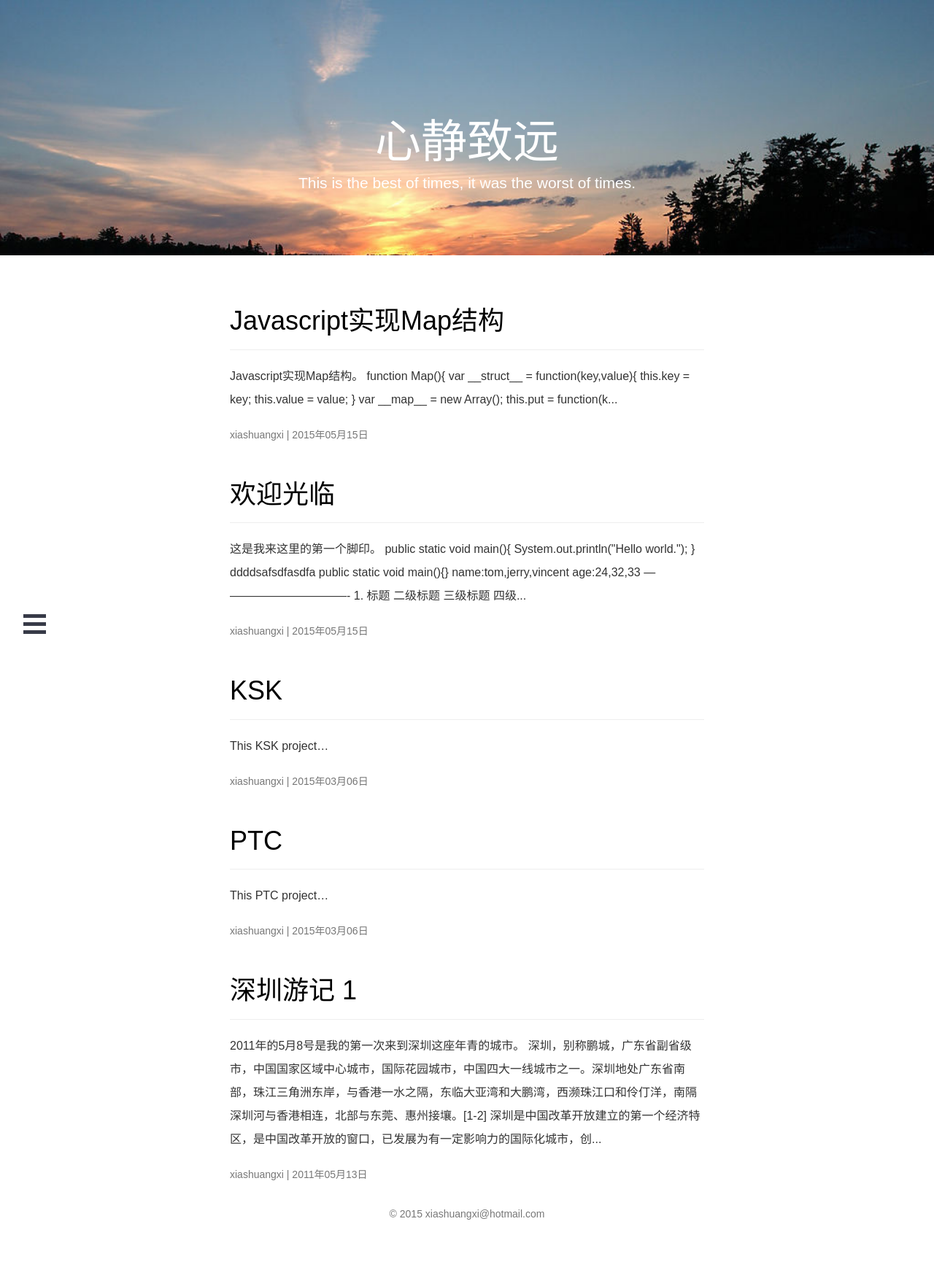
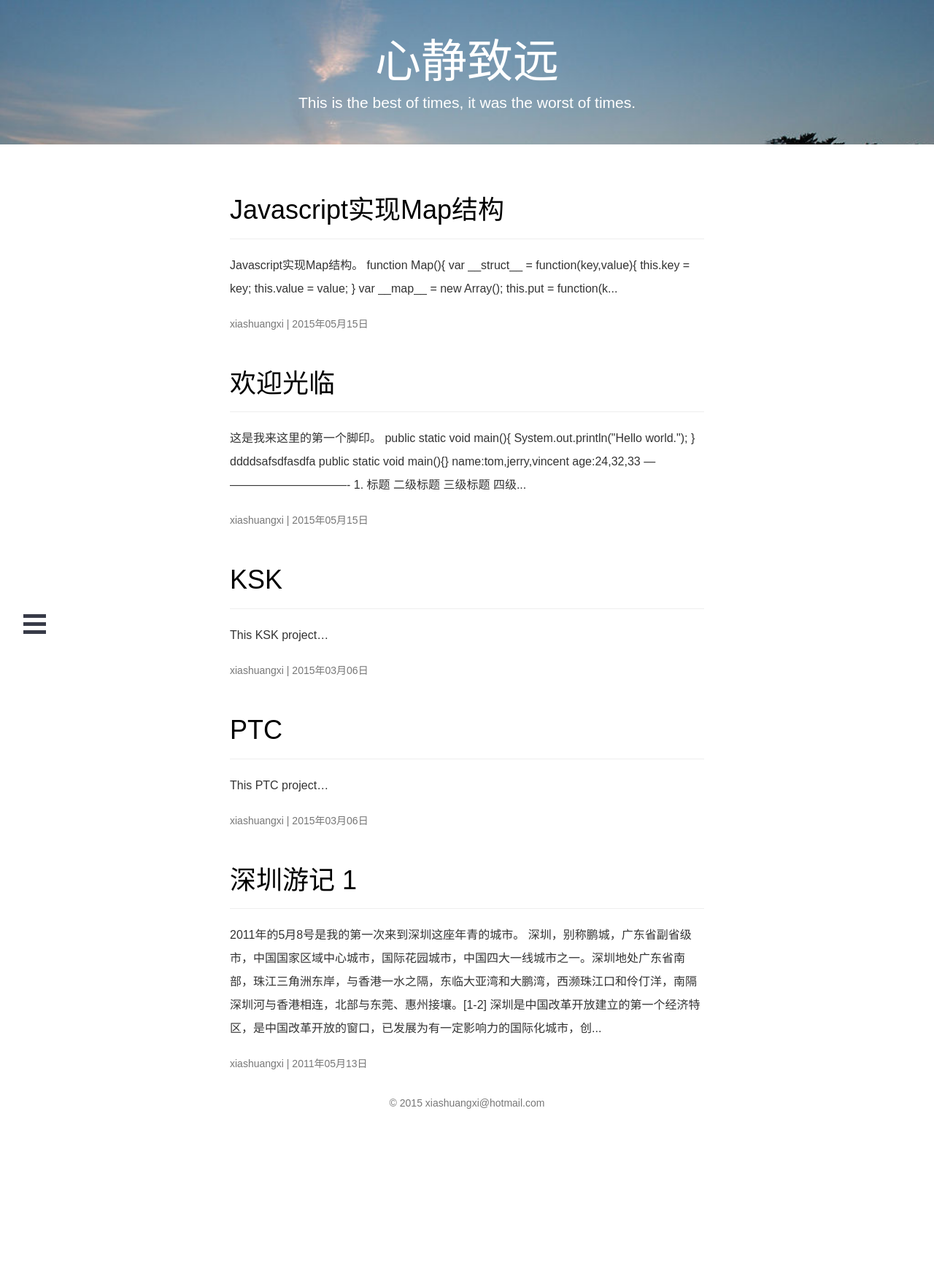
Before and after one commit to jinchangle/xiashuangxi.github.io, a Jekyll site: the page built from index.html, in a window 1280 px wide. Shown: the whole page at 73% size. Built offline with Jekyll 4.4.1, drawn with Linux system fonts in a browser that asks for light colours; nearby versions of some CDN libraries; the list of posts is cut into pages by our own code; comment, search, counter and statistics services are not loaded; after the commit the page ends 1600 px from its top, so only the background shows below that.

Commit message:
Update banner.html

```diff
--- a/_includes/banner.html
+++ b/_includes/banner.html
@@ -5,8 +5,9 @@
     filter:"progid:DXImageTransform.Microsoft.AlphaImageLoader(sizingMethod='scale')";
     -moz-background-size:100% auto;
         background-size:100% auto;
-    padding-top: 10em;
+   /* padding-top: 10em;
     height:25em;
+    */
 }
 </style>
 <div class="jumbotron masthead banner_bg_image">
```
